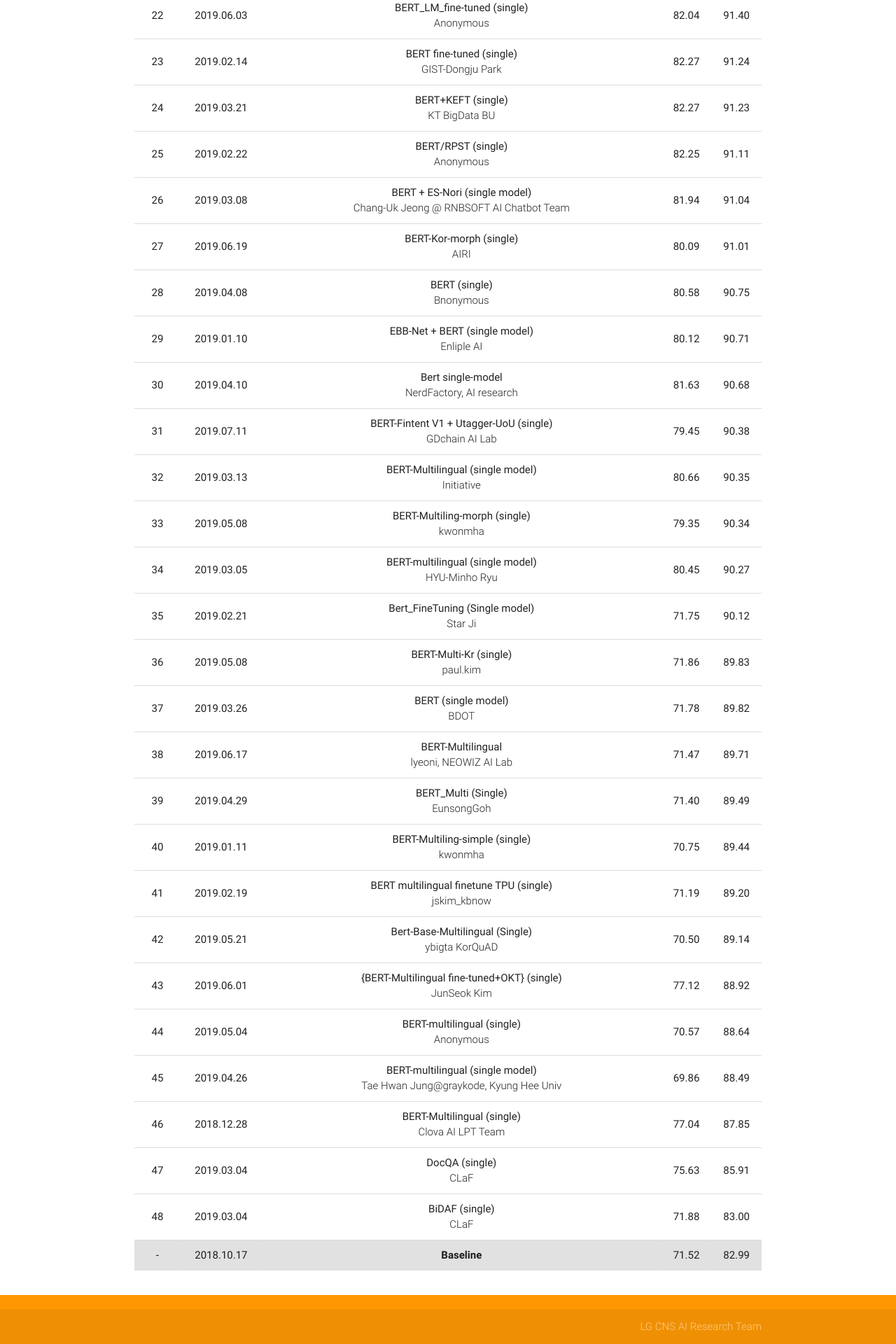
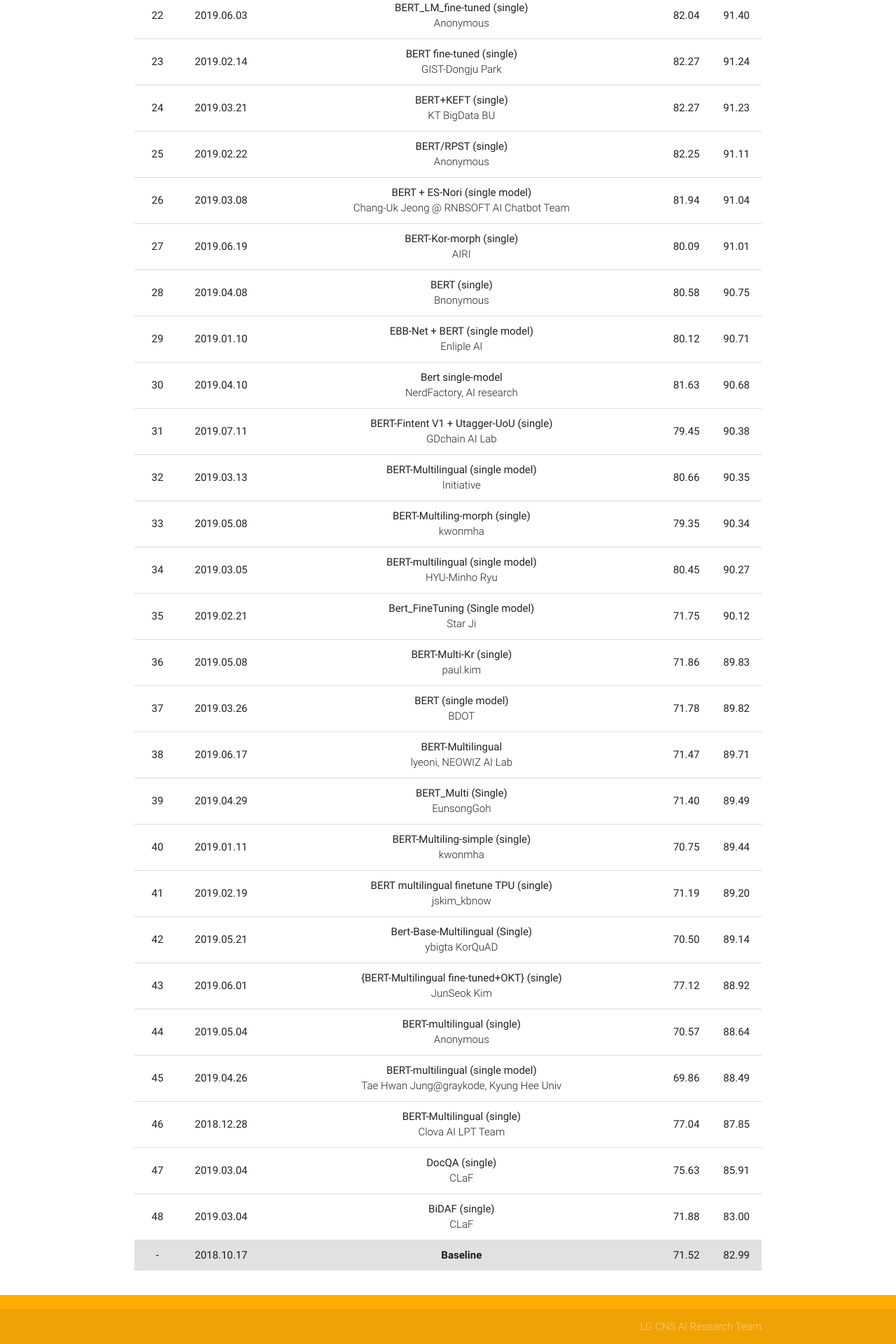
Before and after one commit to korquad/korquad.github.io, a Jekyll site: the page built from index.md, in a window 1280 px wide. Shown: the part 3170-5090 px from the top of the page at 70% size. Built offline with Jekyll 4.4.1, drawn with Linux system fonts in a browser that asks for light colours.

Commit message:
Update footer.html

```diff
--- a/_includes/footer.html
+++ b/_includes/footer.html
@@ -1,4 +1,4 @@
-  <footer class="page-footer orange">
+  <footer class="page-footer amber accent-4">
 <!--     <div class="container">
       <div class="row">
         <div class="col l6 s12">
```
